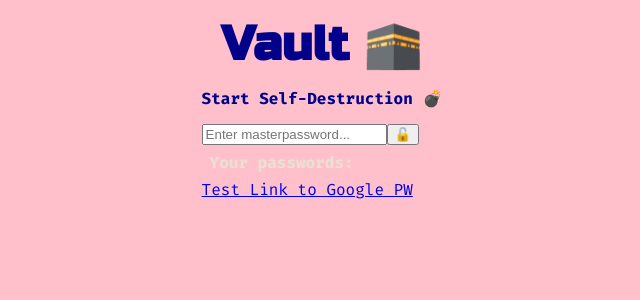
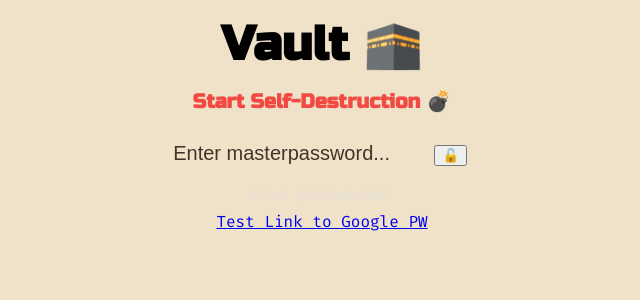
Before and after one commit to joshua-meyerrr/vault, a React (Vite) app: page / in a window 1280 px wide. Shown: the top 300 px of the page, without its empty margins (318-958 px from the left). Built offline with nearby package versions, Linux system fonts and the light colour scheme.

Commit message:
💄 Adjust Dashboard Styling

```diff
--- a/src/app/pages/Dashboard/Dashboard.module.css
+++ b/src/app/pages/Dashboard/Dashboard.module.css
@@ -1,10 +1,43 @@
 .header {
-  color: darkblue;
+  color: black;
   text-align: center;
 }
 
+.form {
+  width: 80%;
+  min-width: 180px;
+  display: flex;
+  align-items: center;
+  justify-content: space-between;
+  place-self: center;
+  background-color: #9e8269;
+  border-radius: 5px;
+  margin-bottom: 1.5rem;
+}
+
+.input {
+  max-width: 80%;
+  font-size: 1.25rem;
+  margin: 0.5rem;
+  padding: 0.25rem 0.25rem;
+  color: #403529;
+  border: none;
+  background-color: transparent;
+}
+
+.input::placeholder {
+  color: #403529;
+}
+
 .input:focus {
-  outline-color: darkblue;
+  outline-color: black;
+}
+
+.btn {
+  background-color: transparent;
+  border: none;
+  border-radius: 2px;
+  padding-right: 1rem;
 }
 
 .yourPasswords {
@@ -14,14 +47,18 @@
 .container {
   display: grid;
   align-content: start;
-  justify-content: center;
-  background: pink;
+  justify-items: center;
+  place-items: center;
+  background: #f0e2c9;
   height: 100vh;
+  width: 100vw;
 }
 
 .destruction {
   padding-bottom: 1rem;
+  font-family: 'Russo One', sans-serif;
+  font-size: 1.25rem;
   text-decoration: none;
-  color: darkblue;
+  color: #f24a43;
   font-weight: bold;
 }
```
